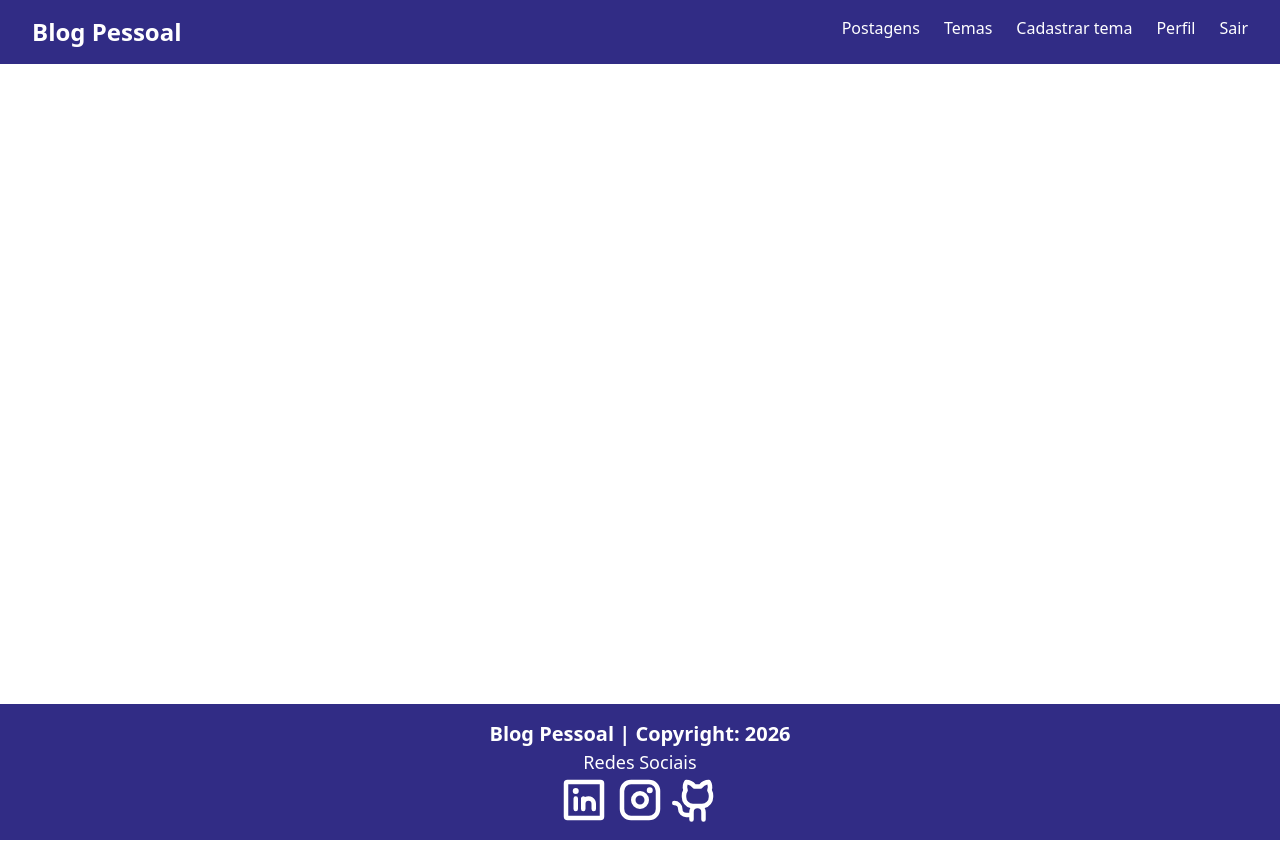
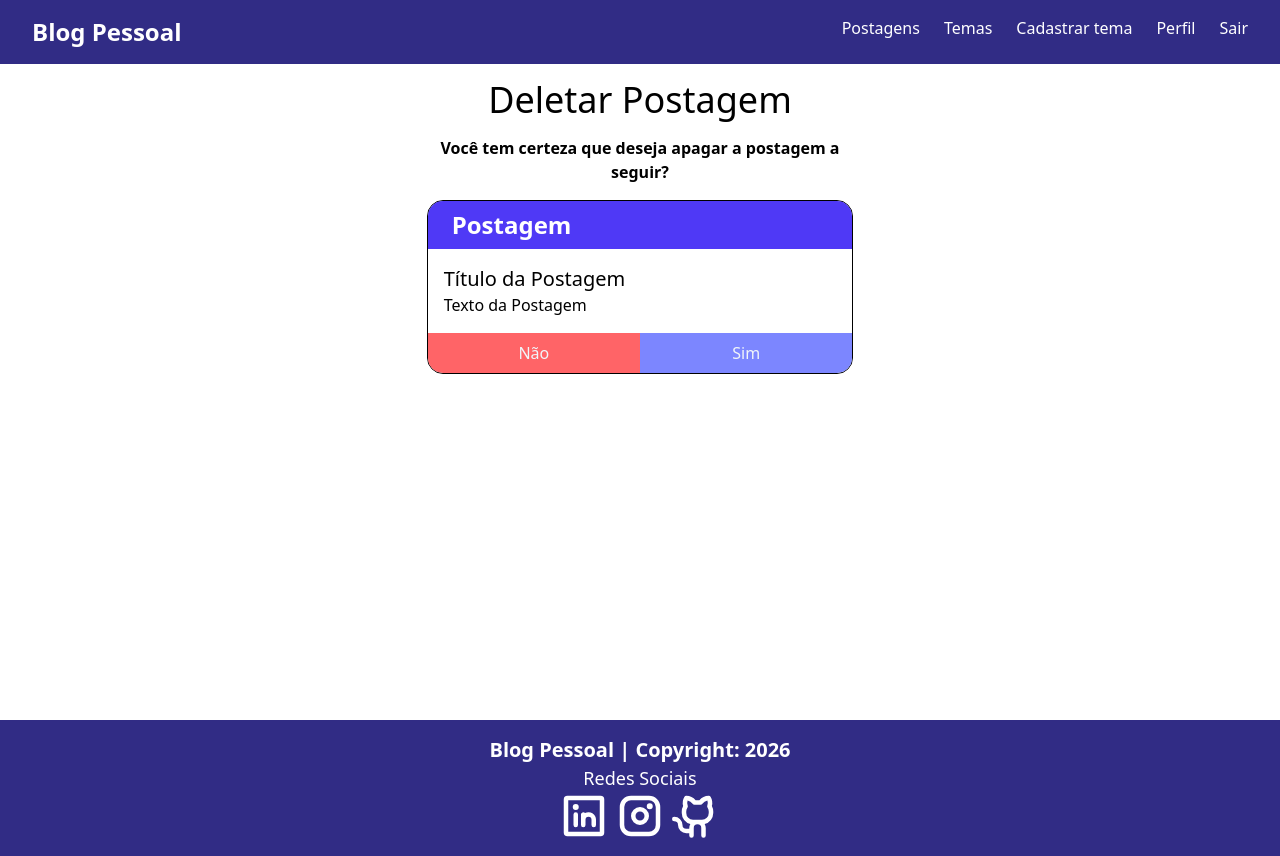
Before and after one commit to fernandaveeck/Blog-Pessoal-Front-End, a React (Vite) app: page /deletarpostagem/1 in a window 1280 px wide. Built offline with nearby package versions, Linux system fonts and the light colour scheme.

Commit message:
feat: Deletar Postagem estilização

```diff
--- a/src/App.tsx
+++ b/src/App.tsx
@@ -11,6 +11,7 @@
 import DeletarTema from "./components/tema/deletartema/DeletarTema";
 import ListaPostagens from "./components/postagem/listapostagens/ListaPostagens";
 import FormPostagem from "./components/postagem/formpostagem/FormPostagem";
+import DeletarPostagem from "./components/postagem/deletarpostagem/DeletarPostagem";
 
 function App() {
   return (
@@ -30,6 +31,7 @@
               <Route path="/postagens" element={<ListaPostagens />} />
               <Route path="/cadastrarpostagem" element={<FormPostagem />} />
               <Route path="/editarpostagem/:id" element={<FormPostagem />} />
+              <Route path="/deletarpostagem/:id" element={<DeletarPostagem />} />
             </Routes>
           </div>
           <Footer />
--- /dev/null
+++ b/src/components/postagem/deletarpostagem/DeletarPostagem.tsx
@@ -0,0 +1,28 @@
+function DeletarPostagem() {
+    return (
+        <div className="container w-1/3 mx-auto">
+            <h1 className="text-4xl text-center my-4">Deletar Postagem</h1>
+            <p className="text-center font-semibold mb-4">
+                Você tem certeza que deseja apagar a postagem a seguir?</p>
+
+            <div className="border flex flex-col rounded-2xl overflow-hidden justify-between">
+                <header className="py-2 px-6 bg-indigo-600 text-white font-bold text-2xl">
+                    Postagem
+                </header>
+                <div className="p-4">
+                    <p className="text-xl h-full">Título da Postagem</p>
+                    <p>Texto da Postagem</p>
+                </div>
+                <div className="flex">
+                    <button className="text-slate-100 bg-red-400 hover:bg-red-600 w-full py-2">
+                        Não
+                    </button>
+                    <button className="w-full text-slate-100 bg-indigo-400 hover:bg-indigo-600 flex items-center justify-center">
+                        Sim
+                    </button>
+                </div>
+            </div>
+        </div>
+    )
+}
+export default DeletarPostagem
```
